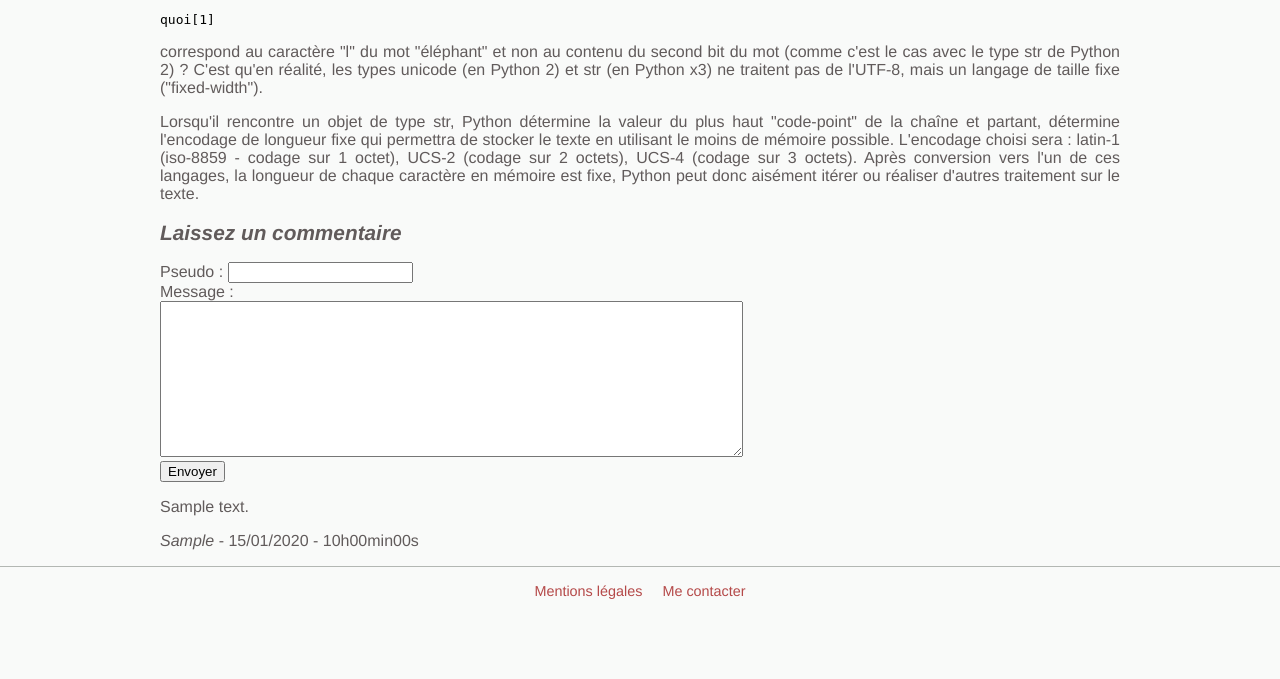
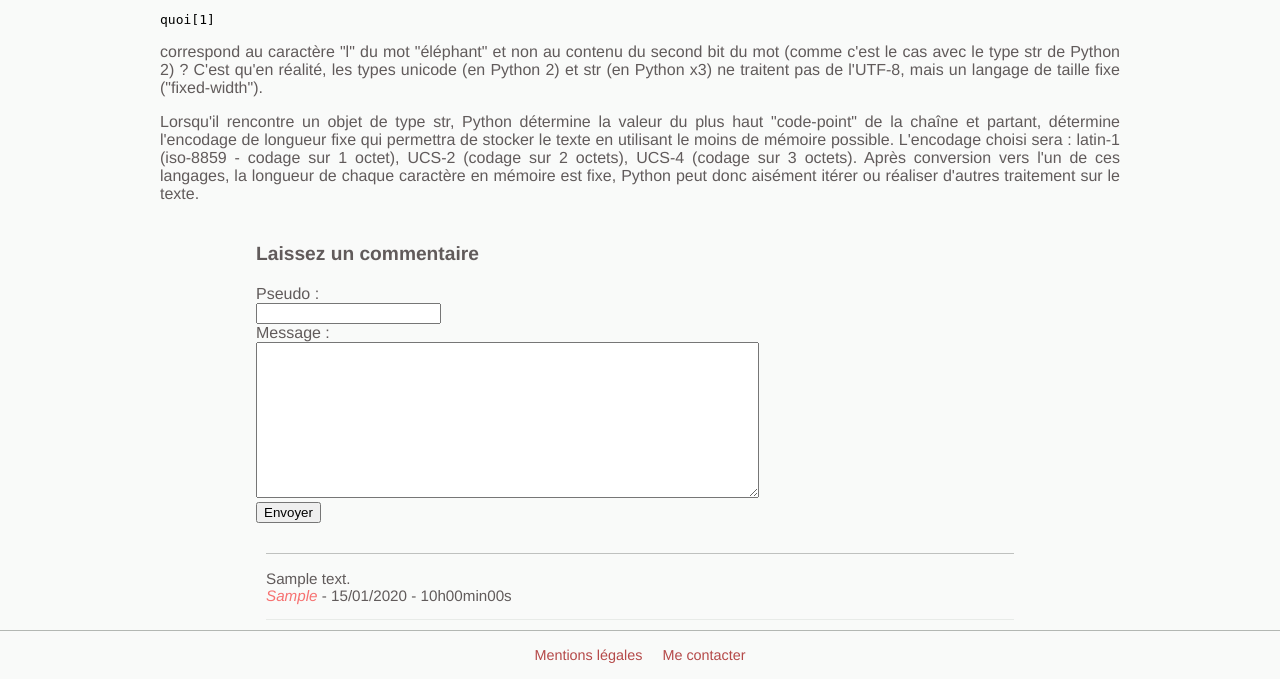
Before and after one commit to nena-v/nenavolswiem_website, a PHP site: page / in a window 1280 px wide. Shown: the part 2457-3136 px from the top of the page. Before the commit the page ends 3056 px from the top, so only its background shows below. Run offline with PHP 8.4, Linux system fonts and the light colour scheme; tables that the repository leaves empty or names only in its code hold one stand-in row (values such as "Sample post"); some web fonts are replaced.

Commit message:
style.css modified with comments style + minor modifications to html structure of comments

```diff
--- a/index.php
+++ b/index.php
@@ -176,13 +176,14 @@
 
     <div id="comments_main">
 
-	<h2> Laissez un commentaire </h2>
+	<h2 id="comments_header"> Laissez un commentaire </h2>
 
-	<form action="add_comments.php" method="post">
+	<form action="saving_comments.php" method="post">
 	    <p>
-		<label for="pseudo">Pseudo</label> : <input type="text" name="pseudo" id="pseudo"/> <br />
+		<label for="pseudo">Pseudo</label> : <br />
+		<input type="text" name="pseudo" id="pseudo"/> <br />
 		<label for="message">Message</label> : <br />
-		<textarea name="message" id="message" rows="10" cols="70"></textarea> <br />
+		<textarea name="message" id="message" rows="10" cols="60"></textarea> <br />
 		<input type="submit" value="Envoyer" />
 	    </p>
 	</form>
@@ -211,11 +212,9 @@
 	    {
             ?>
 		<div class="comment_block">
-		<p>
-		    <?php echo nl2br(htmlspecialchars($entry['message']));?>
-		</p>
-		<p>
-		    <em class="comment_author"><?php echo htmlspecialchars($entry['pseudo']);?></em> - <?php echo $entry['date_fr'];?>
+		    <p class="comments_p">
+			<?php echo nl2br(htmlspecialchars($entry['message']));?><br/>
+			<em class="comment_pseudo"><?php echo htmlspecialchars($entry['pseudo']);?></em> - <?php echo $entry['date_fr'];?>
 		    </p>
 	    </div>
 	<?php
--- a/style.css
+++ b/style.css
@@ -207,6 +207,75 @@ img
     color: rgba(244,0,0,0.55);
 }
 
+/***** commentaires *****/
+
+#comments_main
+{
+    position: relative;
+    width: 80%;
+    margin-top: 40px;
+    margin-left: auto;
+    margin-right: auto;
+    text-align: justify;
+}
+
+form
+{
+    margin-top: 20px;
+    margin-bottom: 20px;
+}
+
+#comments_header
+{
+    font-style: normal;
+    font-size: 1.2em;
+}
+
+.comments_p
+{
+    font-size: 0.95em;
+}
+
+textarea
+{
+    max-width: 100%;
+}
+
+input
+{
+    max-width: 100%;
+}
+
+#comments_sub
+{
+    max-height: 500px;
+    overflow: scroll;
+    padding: 10px;
+}
+
+.comment_block
+{
+    border-top: 1px inset;
+    border-bottom: 1px inset;
+    border-color: rgb(215,222,215);
+    border-color: rgba(215,222,215,0.50);
+}
+
+/* pour éviter les superpositions de bordures, les .comment_block qui en suivent un autre n'ont pas de bordure supérieure */
+.comment_block + .comment_block
+{
+    border-top: none;
+    border-bottom: 1px inset;
+    border-color: rgb(215,222,215);
+    border-color: rgba(215,222,215,0.50);
+}
+
+.comment_pseudo
+{
+    color: rgb(63,53,53);
+    color: rgba(244,0,0,0.55);
+}
+
 /***** footer *****/
 
 footer
```
Also changed, not shown: index.html (deleted, +0 -192 lines). Lines whose indentation alone changed are shown as unchanged.
